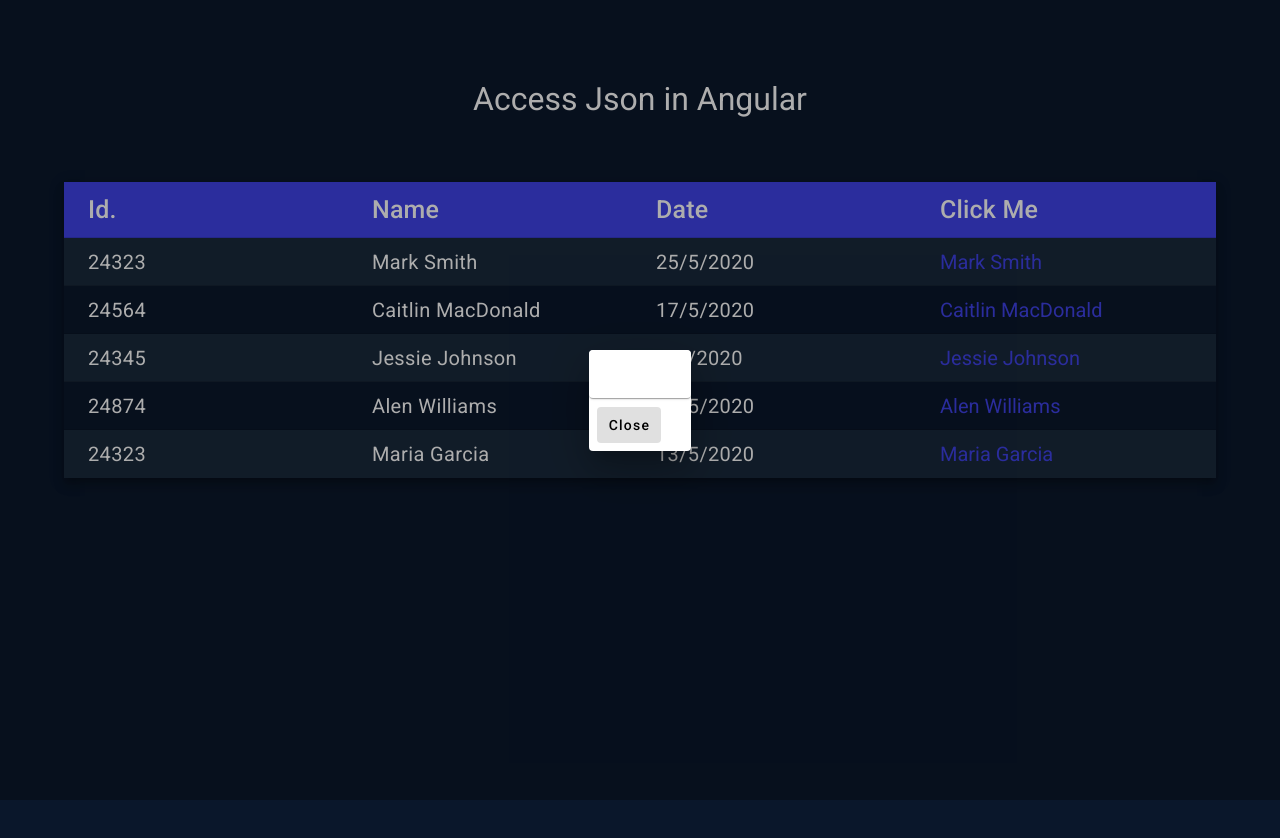
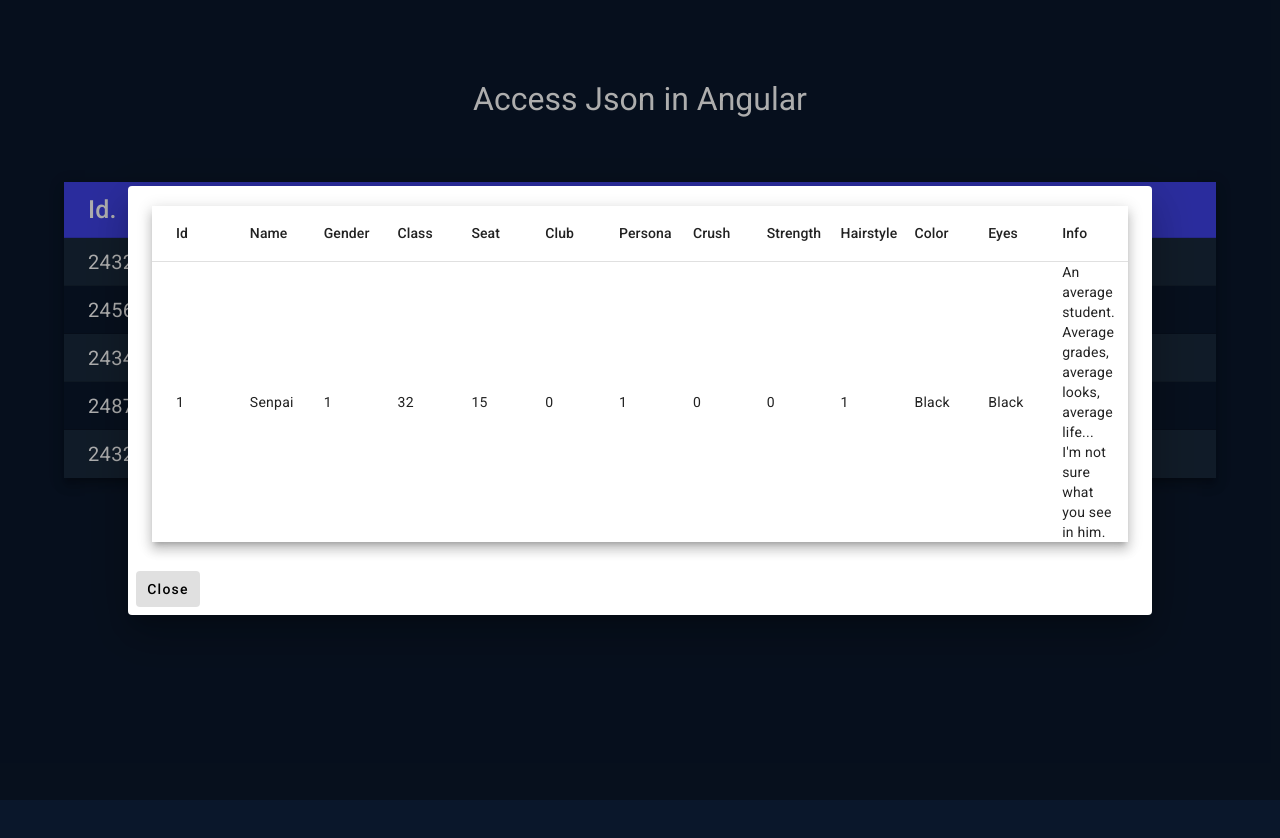
Before and after one commit to syagyesh/Assignment4, an Angular app: page / in a window 1280 px wide. Both pictures are taken after a click on the button "Mark Smith". Shown: the top 838 px of the page. Built offline with nearby package versions, Linux system fonts and the light colour scheme.

Commit message:
partially completed

```diff
--- a/src/app/components/dialog/dialog.component.html
+++ b/src/app/components/dialog/dialog.component.html
@@ -1,89 +1,62 @@
-<div class="container">
-  <mat-card>
-    <mat-card-title>Cards Data</mat-card-title>
-    <mat-card-content>
-
-    </mat-card-content>
-  </mat-card>
-</div>
-
-
-<div mat-dialog-actions>
-  <button mat-button mat-dialog-close>Close</button>
-</div>
-
-
-
-
-
-
-
-
-
-
-
-
-
-
-
-
-<!-- <div mat-dialog-content>
+<div mat-dialog-content>
   <mat-table [dataSource]="cardsData" class="mat-elevation-z8 table">
       <ng-container matColumnDef="id">
         <mat-header-cell *matHeaderCellDef> Id </mat-header-cell>
-          <mat-cell *matCellDef="let element"> {{element.id}} </mat-cell>
+        <mat-cell *matCellDef="let element"> {{element.ID}} </mat-cell>
       </ng-container>
       <ng-container matColumnDef="name">
         <mat-header-cell *matHeaderCellDef> Name </mat-header-cell>
-          <mat-cell *matCellDef="let element"> {{element.name}} </mat-cell>
+        <mat-cell *matCellDef="let element"> {{element.Name}} </mat-cell>
       </ng-container>
       <ng-container matColumnDef="gender">
         <mat-header-cell *matHeaderCellDef> Gender </mat-header-cell>
-          <mat-cell *matCellDef="let element"> {{element.gender}} </mat-cell>
+        <mat-cell *matCellDef="let element"> {{element.Gender}} </mat-cell>
       </ng-container>
       <ng-container matColumnDef="class">
         <mat-header-cell *matHeaderCellDef> Class </mat-header-cell>
-          <mat-cell *matCellDef="let element"> {{element.class}} </mat-cell>
+        <mat-cell *matCellDef="let element"> {{element.Class}} </mat-cell>
       </ng-container>
       <ng-container matColumnDef="seat">
         <mat-header-cell *matHeaderCellDef> Seat </mat-header-cell>
-          <mat-cell *matCellDef="let element"> {{element.seat}} </mat-cell>
+        <mat-cell *matCellDef="let element"> {{element.Seat}} </mat-cell>
       </ng-container>
       <ng-container matColumnDef="club">
         <mat-header-cell *matHeaderCellDef> Club </mat-header-cell>
-          <mat-cell *matCellDef="let element"> {{element.club}} </mat-cell>
+        <mat-cell *matCellDef="let element"> {{element.Club}} </mat-cell>
       </ng-container>
       <ng-container matColumnDef="persona">
         <mat-header-cell *matHeaderCellDef> Persona </mat-header-cell>
-          <mat-cell *matCellDef="let element"> {{element.persona}} </mat-cell>
+        <mat-cell *matCellDef="let element"> {{element.Persona}} </mat-cell>
       </ng-container>
       <ng-container matColumnDef="crush">
         <mat-header-cell *matHeaderCellDef> Crush </mat-header-cell>
-          <mat-cell *matCellDef="let element"> {{element.crush}} </mat-cell>
+        <mat-cell *matCellDef="let element"> {{element.Crush}} </mat-cell>
       </ng-container>
       <ng-container matColumnDef="strength">
         <mat-header-cell *matHeaderCellDef> Strength </mat-header-cell>
-          <mat-cell *matCellDef="let element"> {{element.strength}} </mat-cell>
+        <mat-cell *matCellDef="let element"> {{element.Strength}} </mat-cell>
       </ng-container>
       <ng-container matColumnDef="hairstyle">
         <mat-header-cell *matHeaderCellDef> Hairstyle </mat-header-cell>
-          <mat-cell *matCellDef="let element"> {{element.hairstyle}} </mat-cell>
+        <mat-cell *matCellDef="let element"> {{element.Hairstyle}} </mat-cell>
       </ng-container>
       <ng-container matColumnDef="color">
         <mat-header-cell *matHeaderCellDef> Color </mat-header-cell>
-          <mat-cell *matCellDef="let element"> {{element.color}} </mat-cell>
+        <mat-cell *matCellDef="let element"> {{element.Color}} </mat-cell>
       </ng-container>
       <ng-container matColumnDef="eyes">
         <mat-header-cell *matHeaderCellDef> Eyes </mat-header-cell>
-          <mat-cell *matCellDef="let element"> {{element.eyes}} </mat-cell>
+        <mat-cell *matCellDef="let element"> {{element.Eyes}} </mat-cell>
       </ng-container>
       <ng-container matColumnDef="info">
-          <mat-header-cell *matHeaderCellDef>
-            <button mat-raised-button (click)="mega()">IDSD</button>
+        <mat-header-cell *matHeaderCellDef>Info
         </mat-header-cell>
-          <mat-cell *matCellDef="let element"> {{element.info}} </mat-cell>
+        <mat-cell *matCellDef="let element"> {{element.Info}} </mat-cell>
       </ng-container>
       <mat-header-row *matHeaderRowDef="displayedColumns"></mat-header-row>
       <mat-row *matRowDef="let row; columns: displayedColumns;"></mat-row>
   </mat-table>
-</div> -->
+</div>
+<div mat-dialog-actions>
+  <button mat-button mat-dialog-close>Close</button>
+</div>
--- a/src/app/components/dialog/dialog.component.ts
+++ b/src/app/components/dialog/dialog.component.ts
@@ -32,7 +32,11 @@ interface Data {
   styleUrls: ['./dialog.component.css']
 })
 export class DialogComponent {
-  constructor(@Inject(MAT_DIALOG_DATA) public cardsData: Data[]) {}
 
+  dataC : any;
+  constructor(@Inject(MAT_DIALOG_DATA) public cardsData: any) {
+    this.dataC = cardsData;
+  }
 
+  displayedColumns : string[] = ['id', 'name', 'gender', 'class', 'seat', 'club', 'persona', 'crush', 'strength', 'hairstyle', 'color', 'eyes', 'info']
 }
--- a/src/app/components/table/table.component.ts
+++ b/src/app/components/table/table.component.ts
@@ -36,9 +36,8 @@ export class TableComponent {
 
   dataJson : Data[] = dataList;
   displayedColumns: string[] = ['id', 'name', 'date', 'cards'];
-  displayedColoums1: string[] = ['id', 'name', 'gender','class','seat','club','persona','crush','strength','hairstyle','color','eyes','info'];
 
-  openDialog(cards: Data1[]) {
+  openDialog(cards: any) {
     this.dialog.open(DialogComponent, {
       data: cards
     });
```
Lines whose indentation alone changed are shown as unchanged.
